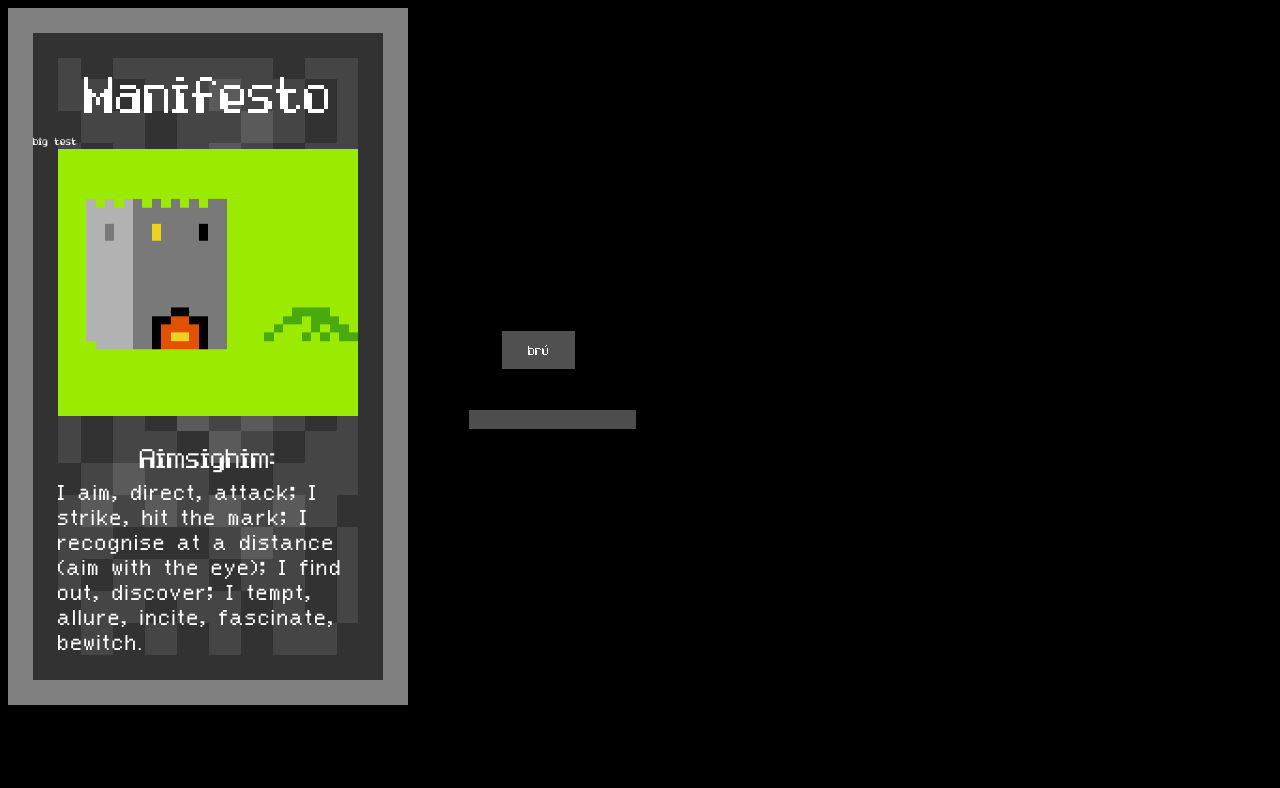
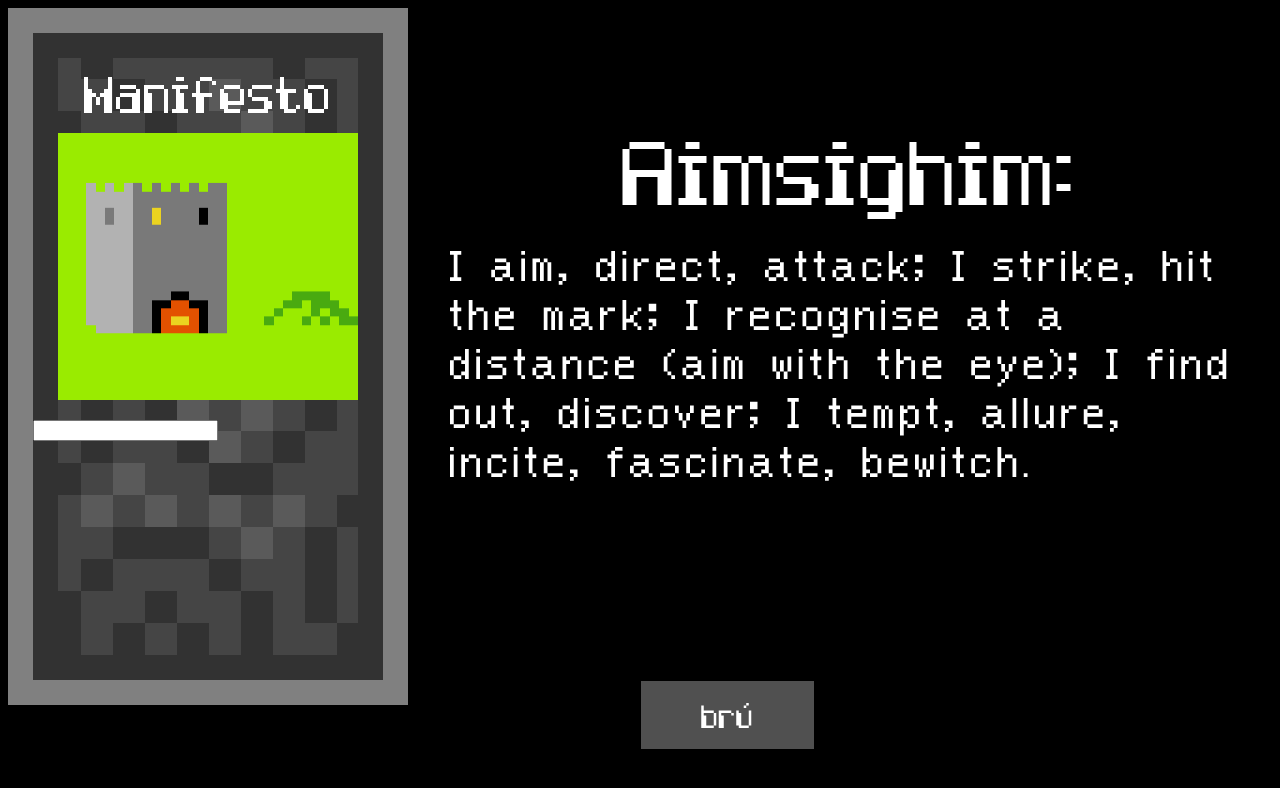
Before and after one commit to Macribo/manifesto, a website with bundled scripts: page manifesto/src/manifesto.html in a window 1280 px wide. Built offline with nearby package versions, Linux system fonts and the light colour scheme.

Commit message:
Change page presentation with CSS and HTML

```diff
--- a/manifesto/src/bundle.js
+++ b/manifesto/src/bundle.js
@@ -336,7 +336,7 @@ function render()
 
   //Display the game message
 
-    output.style.fontSize="42px";
+    output.style.fontSize="140px";
     output.style.textAlign="center";
     output.innerHTML += gameMessage ;
     output.style.padding=0;
--- a/manifesto/src/manifesto.css
+++ b/manifesto/src/manifesto.css
@@ -37,27 +37,40 @@ h1
   margin-bottom:0px ;
   margin-top:0px;
 }
+title:hover{
+
+}
+
+
+
 em
 {
   font-size: 14px;
 }
 
+
 #output1{
 text-align: center;
   font-family: INFO56_0;
-  width: 300px;
   margin: 0px auto;
-  font-size: 40px;
+  font-size: 90px;
 
   }
 #output2
 {
   font-family: INFO56_0;
-  width: 300px;
   margin: 0px auto;
-  font-size: 30px;
-animation: fadein 2s;
+  font-size: 60px;
+animation: fade-in 2s;
 }
+
+#mainText{
+    position:absolute;
+    top:100px;
+    left: 450px;
+    width: 800px;
+}
+
 
 img
 {
@@ -65,14 +78,14 @@ img
   display: block;
   margin-bottom: 20px;
 }
-
+/*
 input
 {
 
   position: absolute;
-  bottom: 250px;
+  bottom: 50px;
   left: 435px;
-  width: 160px;
+  width: 260px;
   padding: 2px 2px 2px 5px;
   border: 1px solid black;
   background-color: rgba(255,255,255,0.3);
@@ -80,18 +93,18 @@ input
 	-moz-box-shadow: 5px 5px 3px rgba(0,0,0,0.5);
 	box-shadow: 3px 3px 5px rgba(0,0,0,0.4);
 }
-
+*/
 button
 {
   background-color: #505050;
   position: absolute;
-  bottom: 310px;
-  left: 468px;
-  height: 40px;
-  width: 75px;
+  bottom: 50px;
+  left: 50%;
+  height: 70px;
+  width: 175px;
 
   font-family: computer_pixel-7  ;
-  font-size: 20px;
+  font-size: 50px;
   color: #fff;
   border: 1px solid #000;
 
@@ -125,15 +138,14 @@ button
 
 
 }
-
-@keyframes pop-in{
-    0% {bottom:-100;}
-    18%{bottom:-100;}
-    100%{bottom:10;}
+@keyframes delay-fade-in{
+    0% {opacity:0;}
+    75%{opacity:0;}
+    100%{opacity:1;}
 
 }
 
-@keyframes fadein{
+@keyframes fade-in{
 0% {opacity:0;}
 
 100% {opacity:1;}
--- a/manifesto/src/manifesto.html
+++ b/manifesto/src/manifesto.html
@@ -8,23 +8,20 @@
     </head>
     <body>
         <div id="stage">
-        <h1>Manifesto</h1>
-        <div id="test">big test</div>
-        <img src="" width="300" height="267">
+            <h1 id="title">Manifesto</h1>
+            <img src="" width="300" height="267">
+            <input id="input" type="text">
+        </div>
         <div id="mainText">
             <p id="output"></p>
             <p id="output2">
-            I aim, direct, attack;
-            I strike, hit the mark;
-            I recognise at a distance
-            (aim with the eye); I find out,
-            discover; I tempt, allure, incite,
+            I aim, direct, attack; I strike, hit the mark;
+            I recognise at a distance (aim with the eye);
+            I find out, discover; I tempt, allure, incite,
             fascinate, bewitch.
             </p>
         </div>
-        <input id="input" type="text">
-        <button id="button">brú</button>
-        </div>
-    </body>
+            <button id="button">brú</button>
+        </body>
         <script src="bundle.js"></script>
 </html>
--- a/manifesto/src/manifesto.js
+++ b/manifesto/src/manifesto.js
@@ -335,7 +335,7 @@ function render()
 
   //Display the game message
 
-    output.style.fontSize="42px";
+    output.style.fontSize="140px";
     output.style.textAlign="center";
     output.innerHTML += gameMessage ;
     output.style.padding=0;
```
Also changed, not shown: 2 other files.
